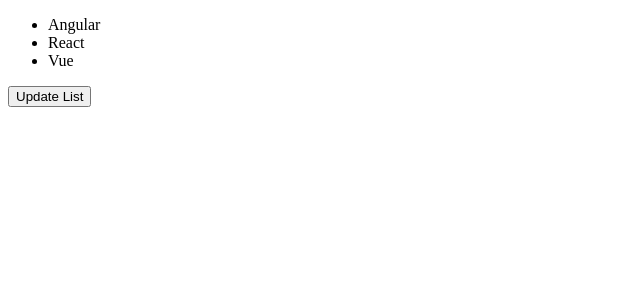
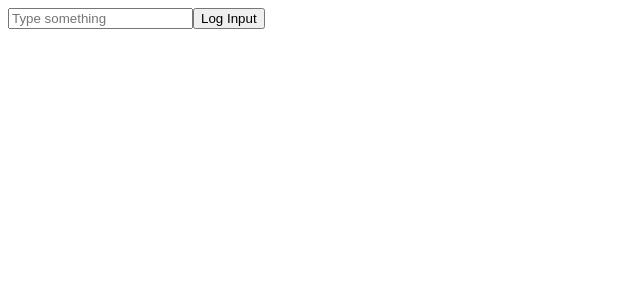
Before and after one commit to sds2002/AngularDemo, an Angular app: page / in a window 1280 px wide. Shown: the top 300 px of the page, without its empty margins (0-640 px from the left). Built offline with nearby package versions, Linux system fonts and the light colour scheme.

Commit message:
Template Reference Variables + @ViewChild

```diff
--- a/src/app/app.component.html
+++ b/src/app/app.component.html
@@ -1,6 +1,2 @@
-<ul>
-  <li *ngFor="let item of items; trackBy: trackByFn">{{ item.name }}</li>
-  <!-- <li *ngFor="let item of items">{{ item }}</li> -->
-</ul>
-
-<button (click)="updateList()">Update List</button>
+<input #myInput placeholder="Type something">
+<button (click)="logInput()">Log Input</button>
--- a/src/app/app.component.ts
+++ b/src/app/app.component.ts
@@ -1,27 +1,20 @@
-import { Component } from '@angular/core';
+import { Component, ViewChild, ElementRef } from '@angular/core';
 
 @Component({
   selector: 'app-root',
   templateUrl: './app.component.html'
 })
 export class AppComponent {
-  items = [
-    { id: 1, name: 'Angular' },
-    { id: 2, name: 'React' },
-    { id: 3, name: 'Vue' }
-  ];
+  @ViewChild('myInput') inputElement!: ElementRef;
 
-  // trackBy function
-  trackByFn(index: number, item: any): number {
-    return item.id; // unique identifier
-  }
-
-  updateList() {
-    this.items = [
-      { id: 1, name: 'Angular' },
-      { id: 2, name: 'React (updated)' },
-      { id: 3, name: 'Vue' },
-      { id: 4, name: 'Svelte' }
-    ];
+  logInput() {
+    console.log(this.inputElement.nativeElement.value);
   }
 }
+// Explanation
+
+// #myInput → creates a reference variable for that input.
+
+// @ViewChild('myInput') → grabs it in TypeScript.
+
+// You can now read or manipulate DOM directly (focus(), value, etc.).
```
